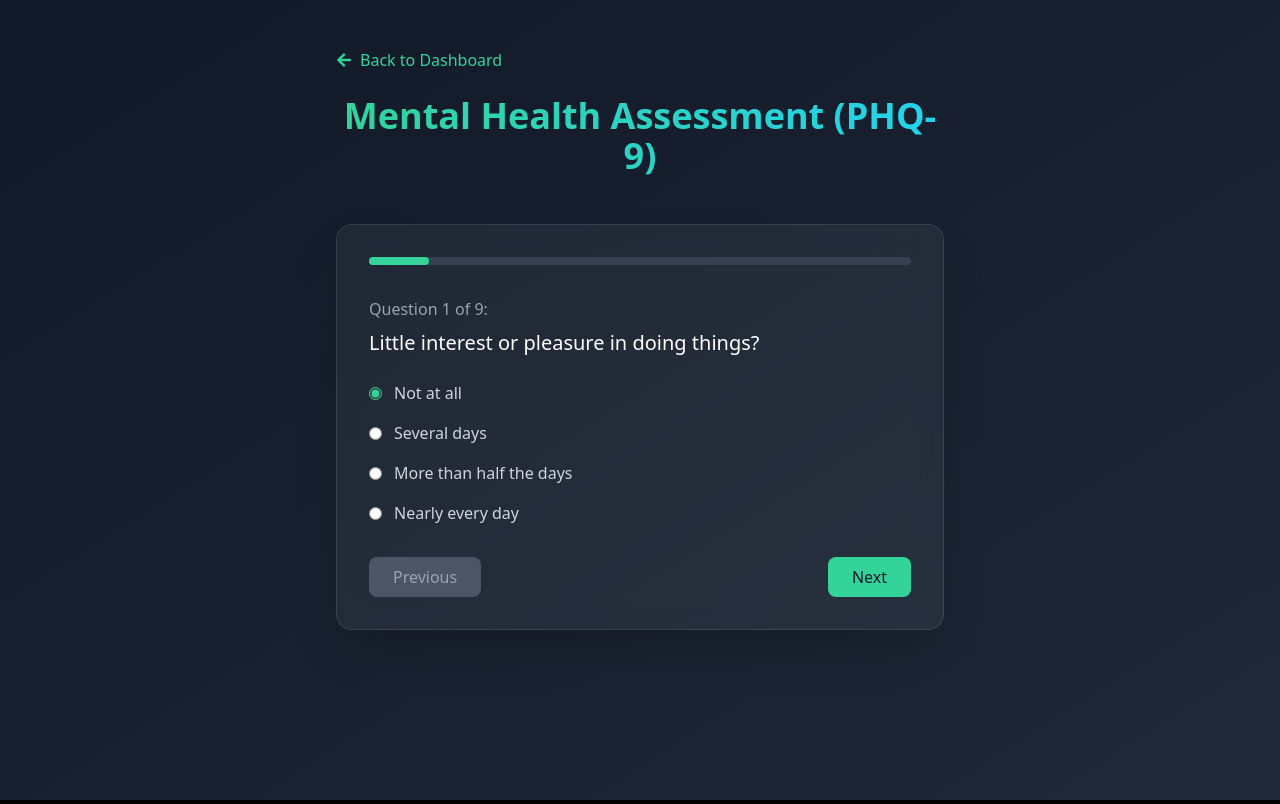
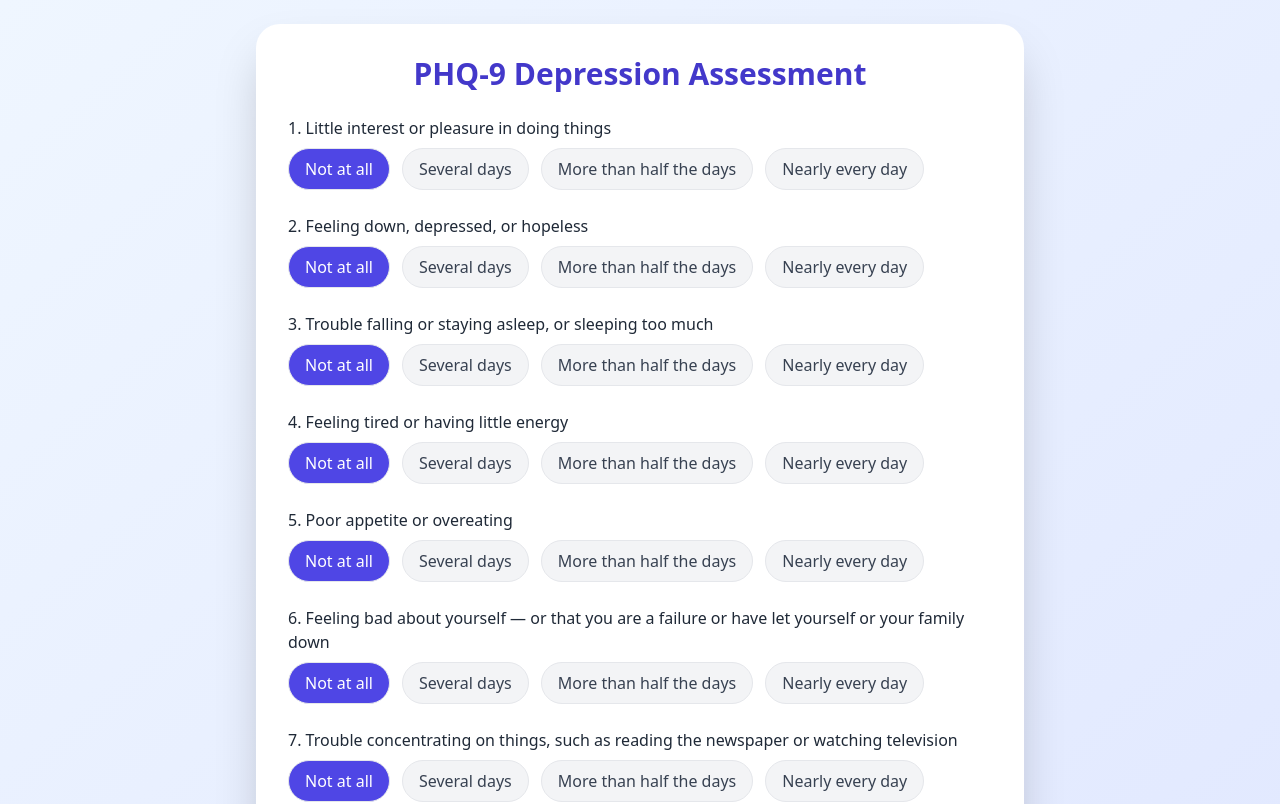
Before and after one commit to uvp3010/zen, a React (Vite) app: page /assessment in a window 1280 px wide. Shown: the top 804 px of the page. Built offline with nearby package versions, Linux system fonts and the light colour scheme.

Commit message:
Update Assessment.jsx

```diff
--- a/src/Assessment.jsx
+++ b/src/Assessment.jsx
@@ -1,349 +1,189 @@
+import React, { useState } from 'react';
 
-// import { useState } from 'react';
-// import { motion, AnimatePresence } from 'framer-motion';
-// import { Link } from 'react-router-dom';
-// import { FaArrowLeft } from 'react-icons/fa';
-
-// const questions = [
-//   "Little interest or pleasure in doing things?",
-//   "Feeling down, depressed, or hopeless?",
-//   "Trouble falling/staying asleep, or sleeping too much?",
-//   "Feeling tired or having little energy?",
-//   "Poor appetite or overeating?",
-//   "Feeling bad about yourself—or that you are a failure or have let yourself or your family down?",
-//   "Trouble concentrating on things, such as reading the newspaper or watching television?",
-//   "Moving or speaking so slowly that other people could have noticed? Or being so fidgety or restless that you have been moving around a lot more than usual?",
-//   "Thoughts that you would be better off dead or of hurting yourself in some way?",
-// ];
-
-// const Assessment = () => {
-//   const [currentQuestion, setCurrentQuestion] = useState(0);
-//   const [answers, setAnswers] = useState(Array(questions.length).fill(0));
-//   const [showResults, setShowResults] = useState(false);
-//   const [resultData, setResultData] = useState(null);
-
-//   // Save the assessment results to the backend
-//   const saveAssessment = async (totalScore, result) => {
-//     try {
-//       const response = await fetch('http://localhost:5000/save-assessment', {
-//         method: 'POST',
-//         headers: { 'Content-Type': 'application/json' },
-//         credentials: 'include', // to include session cookies
-//         body: JSON.stringify({
-//           score: totalScore,
-//           result: result,
-//           responses: answers, // include the answers if needed
-//         }),
-//       });
-//       if (!response.ok) throw new Error('Failed to save assessment');
-//     } catch (error) {
-//       console.error('Error saving assessment:', error);
-//     }
-//   };
-
-//   // Calculate assessment results based on the total score
-//   const calculateResults = (totalScore) => {
-//     let result;
-//     if (totalScore >= 20) result = { message: "Severe depression", color: "bg-red-500" };
-//     else if (totalScore >= 15) result = { message: "Moderately severe depression", color: "bg-orange-500" };
-//     else if (totalScore >= 10) result = { message: "Moderate depression", color: "bg-yellow-500" };
-//     else if (totalScore >= 5) result = { message: "Mild depression", color: "bg-indigo-500" };
-//     else result = { message: "Minimal or no depression", color: "bg-emerald-500" };
-
-//     return { ...result, score: totalScore };
-//   };
-
-//   const handleFinish = () => {
-//     const totalScore = answers.reduce((sum, val) => sum + val, 0);
-//     const result = calculateResults(totalScore);
-//     saveAssessment(totalScore, result);
-//     setResultData(result);
-//     setShowResults(true);
-//   };
-
-//   return (
-//     <div className="relative w-full min-h-screen bg-gradient-to-br from-slate-900 via-slate-800 to-slate-900 text-white overflow-hidden">
-//       <div className="max-w-2xl mx-auto py-12 px-4 sm:px-6 lg:px-8">
-//         {/* Back Link */}
-//         <Link to="/dashboard" className="flex items-center text-emerald-400 hover:underline mb-6">
-//           <FaArrowLeft className="mr-2" /> Back to Dashboard
-//         </Link>
-
-//         {/* Header */}
-//         <motion.div
-//           initial={{ opacity: 0, y: 20 }}
-//           animate={{ opacity: 1, y: 0 }}
-//           className="text-center mb-12"
-//         >
-//           <h2 className="text-4xl font-bold bg-gradient-to-r from-emerald-400 to-cyan-400 bg-clip-text text-transparent">
-//             Mental Health Assessment (PHQ-9)
-//           </h2>
-//         </motion.div>
-
-//         {/* Assessment Card */}
-//         <div className="bg-gradient-to-br from-slate-800 to-slate-900 p-8 rounded-2xl border border-slate-700/30 shadow-2xl backdrop-blur-sm">
-//           {!showResults ? (
-//             <>
-//               {/* Progress Bar */}
-//               <div className="relative h-2 bg-slate-700 rounded-full mb-8">
-//                 <div
-//                   className="h-full bg-emerald-400 rounded-full transition-all"
-//                   style={{ width: `${((currentQuestion + 1) / questions.length) * 100}%` }}
-//                 />
-//               </div>
-
-//               <AnimatePresence mode="wait">
-//                 <motion.div
-//                   key={currentQuestion}
-//                   initial={{ opacity: 0, x: 50 }}
-//                   animate={{ opacity: 1, x: 0 }}
-//                   exit={{ opacity: 0, x: -50 }}
-//                   className="w-full"
-//                 >
-//                   <p className="text-slate-400 mb-2">
-//                     Question {currentQuestion + 1} of {questions.length}:
-//                   </p>
-//                   <h3 className="text-xl font-medium text-white mb-6">
-//                     {questions[currentQuestion]}
-//                   </h3>
-
-//                   {/* Answer Options */}
-//                   <div className="space-y-4 mb-8">
-//                     {["Not at all", "Several days", "More than half the days", "Nearly every day"].map((label, idx) => (
-//                       <div key={idx} className="flex items-center">
-//                         <input
-//                           type="radio"
-//                           name={`question-${currentQuestion}`}
-//                           value={idx}
-//                           checked={answers[currentQuestion] === idx}
-//                           onChange={() => {
-//                             const newAnswers = [...answers];
-//                             newAnswers[currentQuestion] = idx;
-//                             setAnswers(newAnswers);
-//                           }}
-//                           className="mr-3 accent-emerald-400"
-//                         />
-//                         <label className="text-slate-300">{label}</label>
-//                       </div>
-//                     ))}
-//                   </div>
-
-//                   {/* Navigation Buttons */}
-//                   <div className="flex justify-between">
-//                     <button
-//                       onClick={() => setCurrentQuestion(p => Math.max(0, p - 1))}
-//                       disabled={currentQuestion === 0}
-//                       className={`px-6 py-2 rounded-lg ${currentQuestion === 0 ? 'bg-slate-600 text-slate-400' : 'bg-emerald-400 text-slate-900'} transition-colors`}
-//                     >
-//                       Previous
-//                     </button>
-//                     <button
-//                       onClick={() => currentQuestion < questions.length - 1 ? setCurrentQuestion(p => p + 1) : handleFinish()}
-//                       className="px-6 py-2 bg-emerald-400 text-slate-900 rounded-lg hover:bg-emerald-500 transition-colors"
-//                     >
-//                       {currentQuestion === questions.length - 1 ? 'Submit' : 'Next'}
-//                     </button>
-//                   </div>
-//                 </motion.div>
-//               </AnimatePresence>
-//             </>
-//           ) : (
-//             // Results Section
-//             <motion.div initial={{ opacity: 0 }} animate={{ opacity: 1 }} className="text-center p-8">
-//               <h3 className="text-2xl font-semibold mb-4 text-white">Assessment Results</h3>
-//               <div className={`${resultData.color} p-4 rounded-lg mb-6`}>
-//                 <p className="text-lg">{resultData.message}</p>
-//                 <p className="text-sm mt-2">Score: {resultData.score}</p>
-//               </div>
-//               <button
-//                 onClick={() => {
-//                   setShowResults(false);
-//                   setCurrentQuestion(0);
-//                   setAnswers(Array(questions.length).fill(0));
-//                 }}
-//                 className="px-6 py-2 bg-slate-700 text-emerald-400 rounded-lg hover:bg-slate-600 transition-colors"
-//               >
-//                 Retake Assessment
-//               </button>
-//             </motion.div>
-//           )}
-//         </div>
-//       </div>
-//     </div>
-//   );
-// };
-
-// export default Assessment;
-import { useState } from 'react';
-import { motion, AnimatePresence } from 'framer-motion';
-import { Link } from 'react-router-dom';
-import { FaArrowLeft } from 'react-icons/fa';
+const Assessment = () => {
+  const [answers, setAnswers] = useState(Array(9).fill(0));
+  const [resultData, setResultData] = useState(null);
+  const [showResults, setShowResults] = useState(false);
+  const [showPopup, setShowPopup] = useState(false);
+  const [appointmentDate, setAppointmentDate] = useState('');
 
   const questions = [
-  "Little interest or pleasure in doing things?",
-  "Feeling down, depressed, or hopeless?",
-  "Trouble falling/staying asleep, or sleeping too much?",
-  "Feeling tired or having little energy?",
-  "Poor appetite or overeating?",
-  "Feeling bad about yourself—or that you are a failure or have let yourself or your family down?",
-  "Trouble concentrating on things, such as reading the newspaper or watching television?",
-  "Moving or speaking so slowly that other people could have noticed? Or being so fidgety or restless that you have been moving around a lot more than usual?",
-  "Thoughts that you would be better off dead or of hurting yourself in some way?",
+    "Little interest or pleasure in doing things",
+    "Feeling down, depressed, or hopeless",
+    "Trouble falling or staying asleep, or sleeping too much",
+    "Feeling tired or having little energy",
+    "Poor appetite or overeating",
+    "Feeling bad about yourself — or that you are a failure or have let yourself or your family down",
+    "Trouble concentrating on things, such as reading the newspaper or watching television",
+    "Moving or speaking so slowly that other people could have noticed. Or the opposite — being so fidgety or restless that you have been moving a lot more than usual",
+    "Thoughts that you would be better off dead or of hurting yourself in some way",
   ];
 
-const Assessment = () => {
-  const [currentQuestion, setCurrentQuestion] = useState(0);
-  const [answers, setAnswers] = useState(Array(questions.length).fill(0));
-  const [showResults, setShowResults] = useState(false);
-  const [resultData, setResultData] = useState(null);
+  const options = [
+    "Not at all",
+    "Several days",
+    "More than half the days",
+    "Nearly every day"
+  ];
 
-  // Save the assessment results to the backend
-  const saveAssessment = async (totalScore, result) => {
+  const handleAnswerChange = (index, value) => {
+    const updated = [...answers];
+    updated[index] = parseInt(value);
+    setAnswers(updated);
+  };
+
+  const calculateResults = (total) => {
+    if (total <= 4) return { level: "Minimal depression", message: "Your mood seems stable. Keep maintaining your mental well-being!" };
+    if (total <= 9) return { level: "Mild depression", message: "You may be experiencing some low mood. Try mindfulness or self-care." };
+    if (total <= 14) return { level: "Moderate depression", message: "Consider reaching out to someone you trust or a counselor." };
+    if (total <= 19) return { level: "Moderately severe depression", message: "It’s important to seek help. A doctor will be scheduled for you." };
+    return { level: "Severe depression", message: "Immediate professional support is recommended." };
+  };
+
+  const saveAssessment = async (score, result) => {
     try {
-      const response = await fetch('https://zenback.onrender.com/save-assessment', {
-        method: 'POST',
-        headers: { 'Content-Type': 'application/json' },
-        credentials: 'include', // to include session cookies
-        body: JSON.stringify({
-          score: totalScore,
-          result: result,
-          responses: answers,
-        }),
+      await fetch("https://zenback-3.onrender.com/save-assessment", {
+        method: "POST",
+        headers: { "Content-Type": "application/json" },
+        credentials: "include",
+        body: JSON.stringify({ score, result: result.level }),
       });
-      if (!response.ok) throw new Error('Failed to save assessment');
     } catch (error) {
-      console.error('Error saving assessment:', error);
+      console.error("Error saving assessment:", error);
     }
   };
 
-  // Calculate assessment results based on the total score
-  const calculateResults = (totalScore) => {
-    let result;
-    if (totalScore >= 20) result = { message: "Severe depression", color: "bg-red-500" };
-    else if (totalScore >= 15) result = { message: "Moderately severe depression", color: "bg-orange-500" };
-    else if (totalScore >= 10) result = { message: "Moderate depression", color: "bg-yellow-500" };
-    else if (totalScore >= 5) result = { message: "Mild depression", color: "bg-indigo-500" };
-    else result = { message: "Minimal or no depression", color: "bg-emerald-500" };
-
-    return { ...result, score: totalScore };
-  };
-
-  const handleFinish = () => {
+  const handleFinish = async () => {
     const totalScore = answers.reduce((sum, val) => sum + val, 0);
     const result = calculateResults(totalScore);
-    saveAssessment(totalScore, result);
     setResultData(result);
     setShowResults(true);
+
+    // Save the assessment
+    await saveAssessment(totalScore, result);
+
+    // If high severity, auto-schedule appointment
+    if (totalScore >= 15) {
+      const tomorrow = new Date();
+      tomorrow.setDate(tomorrow.getDate() + 1);
+      const formattedDate = tomorrow.toISOString().split("T")[0]; // YYYY-MM-DD
+
+      try {
+        const response = await fetch("https://zenback-3.onrender.com/schedule", {
+          method: "POST",
+          headers: { "Content-Type": "application/json" },
+          credentials: "include",
+          body: JSON.stringify({ date: formattedDate }),
+        });
+
+        if (response.ok) {
+          console.log("Appointment scheduled for", formattedDate);
+
+          // Optional: WhatsApp alert to doctor
+          await fetch("https://zenback-3.onrender.com/send-whatsapp", {
+            method: "POST",
+            headers: { "Content-Type": "application/json" },
+            credentials: "include",
+            body: JSON.stringify({
+              doctor_number: "+91XXXXXXXXXX", // replace with actual doctor number
+              message: `Urgent appointment requested for a patient with ${result.level}.`,
+            }),
+          });
+
+          // Show popup after scheduling
+          setAppointmentDate(formattedDate);
+          setShowPopup(true);
+        } else {
+          console.error("Failed to schedule appointment");
+        }
+      } catch (error) {
+        console.error("Error scheduling appointment:", error);
+      }
+    }
   };
 
   return (
-    <div className="relative min-h-screen bg-gradient-to-br from-gray-900 to-gray-800 text-white overflow-hidden">
-      <div className="max-w-2xl mx-auto py-12 px-4 sm:px-6 lg:px-8">
-        {/* Back Link */}
-        <Link to="/dashboard" className="flex items-center text-emerald-400 hover:underline mb-6">
-          <FaArrowLeft className="mr-2" /> Back to Dashboard
-        </Link>
+    <div className="min-h-screen bg-gradient-to-br from-blue-50 to-indigo-100 flex flex-col items-center justify-center p-6">
+      <div className="bg-white shadow-2xl rounded-3xl p-8 max-w-3xl w-full">
+        <h1 className="text-3xl font-bold text-center mb-6 text-indigo-700">PHQ-9 Depression Assessment</h1>
 
-        {/* Header */}
-        <motion.div
-          initial={{ opacity: 0, y: 20 }}
-          animate={{ opacity: 1, y: 0 }}
-          className="text-center mb-12"
-        >
-          <h2 className="text-4xl font-bold bg-gradient-to-r from-emerald-400 to-cyan-400 bg-clip-text text-transparent">
-            Mental Health Assessment (PHQ-9)
-          </h2>
-        </motion.div>
-
-        {/* Assessment Card */}
-        <div className="bg-white/5 backdrop-blur-md p-8 rounded-2xl border border-white/10 shadow-2xl">
         {!showResults ? (
           <>
-              {/* Progress Bar */}
-              <div className="relative h-2 bg-gray-700 rounded-full mb-8">
-                <div
-                  className="h-full bg-emerald-400 rounded-full transition-all"
-                  style={{ width: `${((currentQuestion + 1) / questions.length) * 100}%` }}
-                />
+            {questions.map((q, i) => (
+              <div key={i} className="mb-6">
+                <p className="font-medium mb-2 text-gray-800">{i + 1}. {q}</p>
+                <div className="flex flex-wrap gap-3">
+                  {options.map((opt, idx) => (
+                    <button
+                      key={idx}
+                      onClick={() => handleAnswerChange(i, idx)}
+                      className={`px-4 py-2 rounded-full border ${
+                        answers[i] === idx
+                          ? "bg-indigo-600 text-white"
+                          : "bg-gray-100 text-gray-700 hover:bg-gray-200"
+                      } transition`}
+                    >
+                      {opt}
+                    </button>
+                  ))}
+                </div>
+              </div>
+            ))}
+
+            <div className="text-center mt-6">
+              <button
+                onClick={handleFinish}
+                className="px-6 py-3 bg-indigo-600 text-white font-semibold rounded-lg hover:bg-indigo-700 transition"
+              >
+                Finish Assessment
+              </button>
+            </div>
+          </>
+        ) : (
+          <div className="text-center">
+            <h2 className="text-2xl font-semibold text-indigo-700 mb-3">{resultData.level}</h2>
+            <p className="text-gray-700 mb-6">{resultData.message}</p>
+            <button
+              onClick={() => window.location.reload()}
+              className="px-6 py-3 bg-green-600 text-white rounded-lg hover:bg-green-700 transition"
+            >
+              Take Again
+            </button>
+          </div>
+        )}
       </div>
 
-              <AnimatePresence mode="wait">
-                <motion.div
-                  key={currentQuestion}
-                  initial={{ opacity: 0, x: 50 }}
-                  animate={{ opacity: 1, x: 0 }}
-                  exit={{ opacity: 0, x: -50 }}
-                  className="w-full"
+      {/* Popup Modal */}
+      {showPopup && (
+        <div className="fixed inset-0 bg-black bg-opacity-50 flex justify-center items-center z-50">
+          <div className="bg-white rounded-2xl p-8 shadow-2xl text-center w-96 transform scale-95 animate-fadeIn">
+            <h2 className="text-2xl font-semibold text-green-700 mb-3">Appointment Scheduled ✅</h2>
+            <p className="text-gray-700 mb-2">Your mental health is important.</p>
+            <p className="text-gray-600 mb-6">
+              We’ve scheduled your session with a doctor for <b>{appointmentDate}</b>.
+            </p>
+            <button
+              onClick={() => setShowPopup(false)}
+              className="px-6 py-2 bg-green-600 text-white rounded-lg hover:bg-green-700 transition"
             >
-                  <p className="text-gray-400 mb-2">
-                    Question {currentQuestion + 1} of {questions.length}:
-                  </p>
-                  <h3 className="text-xl font-medium text-white mb-6">
-                    {questions[currentQuestion]}
-                  </h3>
-
-                  {/* Answer Options */}
-                  <div className="space-y-4 mb-8">
-                    {["Not at all", "Several days", "More than half the days", "Nearly every day"].map((label, idx) => (
-                      <div key={idx} className="flex items-center">
-                        <input
-                          type="radio"
-                          name={`question-${currentQuestion}`}
-                          value={idx}
-                          checked={answers[currentQuestion] === idx}
-                          onChange={() => {
-                            const newAnswers = [...answers];
-                            newAnswers[currentQuestion] = idx;
-                            setAnswers(newAnswers);
-                          }}
-                          className="mr-3 accent-emerald-400"
-                        />
-                        <label className="text-gray-300">{label}</label>
-                      </div>
-                    ))}
-                  </div>
-
-                  {/* Navigation Buttons */}
-                  <div className="flex justify-between">
-                    <button
-                      onClick={() => setCurrentQuestion(p => Math.max(0, p - 1))}
-                      disabled={currentQuestion === 0}
-                      className={`px-6 py-2 rounded-lg ${currentQuestion === 0 ? 'bg-gray-600 text-gray-400 cursor-not-allowed' : 'bg-emerald-400 text-gray-900'} transition-colors`}
-                    >
-                      Previous
-                    </button>
-                    <button
-                      onClick={() => currentQuestion < questions.length - 1 ? setCurrentQuestion(p => p + 1) : handleFinish()}
-                      className="px-6 py-2 bg-emerald-400 text-gray-900 rounded-lg hover:bg-emerald-500 transition-colors"
-                    >
-                      {currentQuestion === questions.length - 1 ? 'Submit' : 'Next'}
+              Okay
             </button>
           </div>
-                </motion.div>
-              </AnimatePresence>
-            </>
-          ) : (
-            // Results Section
-            <motion.div initial={{ opacity: 0 }} animate={{ opacity: 1 }} className="text-center p-8">
-              <h3 className="text-2xl font-semibold mb-4 text-white">Assessment Results</h3>
-              <div className={`${resultData.color} p-4 rounded-lg mb-6`}>
-                <p className="text-lg">{resultData.message}</p>
-                <p className="text-sm mt-2">Score: {resultData.score}</p>
         </div>
-              <button
-                onClick={() => {
-                  setShowResults(false);
-                  setCurrentQuestion(0);
-                  setAnswers(Array(questions.length).fill(0));
-                }}
-                className="px-6 py-2 bg-gray-700 text-emerald-400 rounded-lg hover:bg-gray-600 transition-colors"
-              >
-                Retake Assessment
-              </button>
-            </motion.div>
       )}
-        </div>
-      </div>
+
+      {/* Animation */}
+      <style>
+        {`
+          @keyframes fadeIn {
+            from { opacity: 0; transform: scale(0.95); }
+            to { opacity: 1; transform: scale(1); }
+          }
+          .animate-fadeIn {
+            animation: fadeIn 0.3s ease-out forwards;
+          }
+        `}
+      </style>
     </div>
   );
 };
```
Lines whose indentation alone changed are shown as unchanged.
